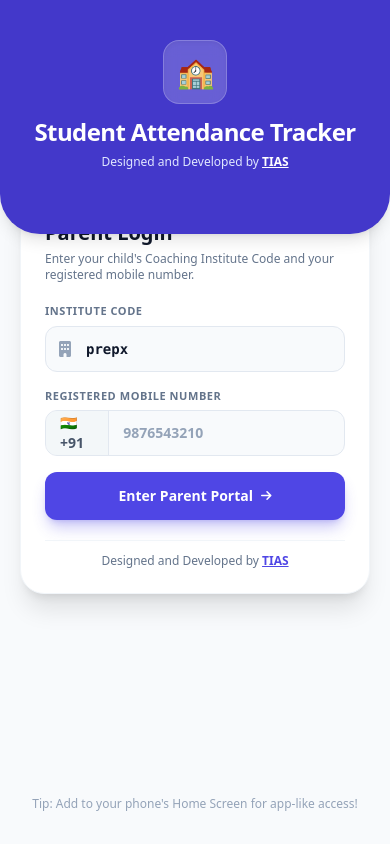
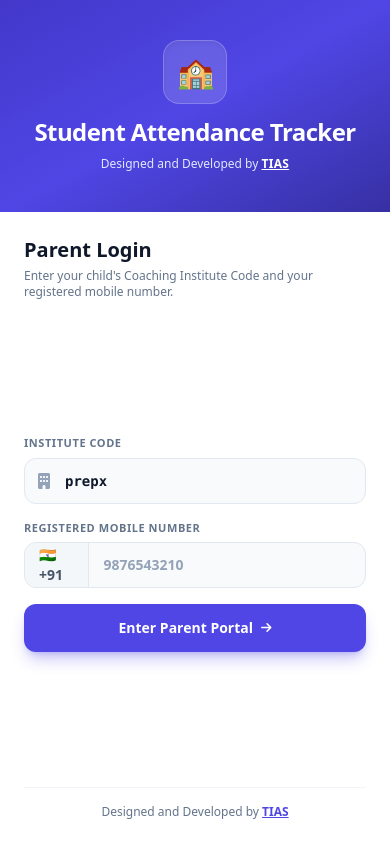
Before and after one commit to contentmail98/attendence, a FastAPI app: page /parent in a window 390 px wide. Run offline with FastAPI, Linux system fonts and the light colour scheme; some libraries are stand-ins or nearby versions.

Commit message:
Make Parent Portal UI fully responsive across mobile, tablet, and desktop without clipping

```diff
--- a/templates/parent_app.html
+++ b/templates/parent_app.html
@@ -17,28 +17,28 @@
     .pulse-ring { animation: pulse-ring 2s infinite ease-in-out; }
   </style>
 </head>
-<body class="bg-slate-100 text-slate-800 font-sans min-h-screen flex flex-col justify-between antialiased selection:bg-indigo-500 selection:text-white">
+<body class="bg-slate-100 text-slate-800 font-sans min-h-screen flex flex-col antialiased selection:bg-indigo-500 selection:text-white">
 
-  <!-- ==================== LOGIN SCREEN ==================== -->
-  <div id="loginScreen" class="min-h-screen flex flex-col justify-between max-w-md mx-auto w-full bg-slate-50 shadow-2xl relative">
+  <!-- ==================== LOGIN SCREEN (ALL-DEVICE RESPONSIVE) ==================== -->
+  <div id="loginScreen" class="min-h-screen w-full flex items-center justify-center p-0 sm:p-6 md:p-8 bg-gradient-to-br from-slate-100 via-indigo-50/40 to-slate-200">
+    <div class="w-full max-w-md sm:max-w-lg min-h-screen sm:min-h-0 bg-white sm:rounded-3xl shadow-none sm:shadow-2xl border-0 sm:border border-slate-200/80 overflow-hidden flex flex-col justify-between transition-all">
 
-    <!-- Hero Header -->
-    <div class="bg-indigo-700 pt-10 pb-16 px-6 rounded-b-[2.5rem] shadow-lg text-center text-white relative">
-      <div class="w-16 h-16 mx-auto mb-3 bg-white/20 backdrop-blur rounded-2xl flex items-center justify-center text-3xl shadow-inner border border-white/20">
-        🏫
+      <!-- Top Hero Header -->
+      <div class="bg-gradient-to-br from-indigo-700 via-indigo-600 to-indigo-800 pt-10 pb-10 px-6 sm:px-8 text-center text-white relative">
+        <div class="w-16 h-16 mx-auto mb-3 bg-white/15 backdrop-blur-md rounded-2xl flex items-center justify-center text-3xl shadow-inner border border-white/20">
+          🏫
+        </div>
+        <h1 class="text-2xl sm:text-3xl font-black tracking-tight">Student Attendance Tracker</h1>
+        <p class="text-xs sm:text-sm text-indigo-100 mt-2 font-medium">
+          Designed and Developed by <a href="https://www.tiastech.in" target="_blank" rel="noopener noreferrer" class="font-extrabold underline text-white hover:text-indigo-200 tracking-wide transition">TIAS</a>
+        </p>
       </div>
-      <h1 class="text-2xl font-black tracking-tight">Student Attendance Tracker</h1>
-      <p class="text-xs text-indigo-100 mt-1.5 font-medium">
-        Designed and Developed by <a href="https://www.tiastech.in" target="_blank" rel="noopener noreferrer" class="font-bold underline text-white hover:text-indigo-200 transition">TIAS</a>
-      </p>
-    </div>
 
-    <!-- Login Card -->
-    <div class="px-5 -mt-10 flex-1 flex flex-col justify-between pb-8">
-      <div class="bg-white rounded-3xl p-6 shadow-xl border border-slate-100 space-y-5">
+      <!-- Login Form Card Body -->
+      <div class="p-6 sm:p-8 flex-1 flex flex-col justify-between space-y-6">
         <div>
           <h2 class="text-xl font-bold text-slate-900">Parent Login</h2>
-          <p class="text-xs text-slate-500 mt-1">Enter your child's Coaching Institute Code and your registered mobile number.</p>
+          <p class="text-xs sm:text-sm text-slate-500 mt-1">Enter your child's Coaching Institute Code and your registered mobile number.</p>
         </div>
 
         <form id="loginForm" onsubmit="handleLogin(event)" class="space-y-4">
@@ -92,51 +92,48 @@
           <button
             type="submit"
             id="loginBtn"
-            class="w-full py-3.5 px-4 bg-indigo-600 hover:bg-indigo-700 active:scale-[0.99] text-white font-bold text-sm rounded-xl shadow-lg shadow-indigo-600/30 transition flex items-center justify-center gap-2"
+            class="w-full py-3.5 px-4 bg-indigo-600 hover:bg-indigo-700 active:scale-[0.99] text-white font-bold text-sm sm:text-base rounded-xl shadow-lg shadow-indigo-600/30 transition flex items-center justify-center gap-2 cursor-pointer"
           >
             <span id="loginBtnText">Enter Parent Portal</span>
             <i class="fa-solid fa-arrow-right text-xs"></i>
           </button>
         </form>
 
-        <div class="pt-3 border-t border-slate-100 text-center">
-          <p class="text-xs text-slate-500">
-            Designed and Developed by <a href="https://www.tiastech.in" target="_blank" rel="noopener noreferrer" class="font-bold underline text-indigo-600 hover:text-indigo-800 transition">TIAS</a>
+        <div class="pt-4 border-t border-slate-100 text-center">
+          <p class="text-xs text-slate-500 font-medium">
+            Designed and Developed by <a href="https://www.tiastech.in" target="_blank" rel="noopener noreferrer" class="font-extrabold underline text-indigo-600 hover:text-indigo-800 transition">TIAS</a>
           </p>
         </div>
       </div>
 
-      <!-- Quick Tips -->
-      <div class="text-center mt-6 text-xs text-slate-400">
-        <p>Tip: Add to your phone's Home Screen for app-like access!</p>
-      </div>
     </div>
   </div>
 
 
-  <!-- ==================== DASHBOARD SCREEN ==================== -->
-  <div id="dashboardScreen" class="hidden min-h-screen flex flex-col justify-between max-w-md mx-auto w-full bg-slate-50 shadow-2xl relative pb-10">
+  <!-- ==================== DASHBOARD SCREEN (RESPONSIVE) ==================== -->
+  <div id="dashboardScreen" class="hidden min-h-screen w-full flex flex-col justify-between max-w-2xl lg:max-w-3xl mx-auto bg-slate-50 shadow-none sm:shadow-2xl border-0 sm:border-x border-slate-200/80 relative pb-12 transition-all">
 
     <!-- Sticky App Header -->
-    <header class="bg-indigo-700 text-white pt-6 pb-5 px-5 shadow-md sticky top-0 z-40">
+    <header class="bg-gradient-to-r from-indigo-700 via-indigo-600 to-indigo-800 text-white pt-6 pb-5 px-5 sm:px-8 shadow-md sticky top-0 z-40">
       <div class="flex items-center justify-between gap-3">
-        <div class="flex items-center gap-3 min-w-0">
-          <div id="studentAvatar" class="w-11 h-11 rounded-full bg-indigo-100 text-indigo-700 font-extrabold flex items-center justify-center text-lg shadow-inner flex-shrink-0">
+        <div class="flex items-center gap-3 sm:gap-4 min-w-0">
+          <div id="studentAvatar" class="w-11 h-11 sm:w-12 sm:h-12 rounded-full bg-indigo-100 text-indigo-700 font-extrabold flex items-center justify-center text-lg sm:text-xl shadow-inner flex-shrink-0">
             S
           </div>
           <div class="min-w-0">
-            <h2 id="studentNameHeader" class="text-base font-extrabold truncate">Student Name</h2>
-            <p id="studentSubHeader" class="text-xs text-indigo-200 truncate">Institute • ID: #101</p>
+            <h2 id="studentNameHeader" class="text-base sm:text-lg font-extrabold truncate">Student Name</h2>
+            <p id="studentSubHeader" class="text-xs sm:text-sm text-indigo-200 truncate">Institute • ID: #101</p>
           </div>
         </div>
 
-        <div class="flex items-center gap-2">
+        <div class="flex items-center gap-2.5">
           <!-- Audio Alert Toggle -->
-          <button onclick="toggleAudio()" id="audioBtn" title="Toggle punch chime sound" class="p-2 rounded-xl bg-white/10 hover:bg-white/20 text-xs border border-white/20 transition">
+          <button onclick="toggleAudio()" id="audioBtn" title="Toggle punch chime sound" class="p-2 sm:px-3 sm:py-2 rounded-xl bg-white/10 hover:bg-white/20 text-xs font-semibold border border-white/20 transition flex items-center gap-1.5 cursor-pointer">
             <i id="audioIcon" class="fa-solid fa-volume-high text-white"></i>
+            <span class="hidden sm:inline text-xs">Sound</span>
           </button>
           <!-- Logout Button -->
-          <button onclick="handleLogout()" class="px-3 py-1.5 rounded-xl bg-white/10 hover:bg-white/20 text-xs font-semibold border border-white/20 transition">
+          <button onclick="handleLogout()" class="px-3 py-1.5 sm:px-4 sm:py-2 rounded-xl bg-white/10 hover:bg-white/20 text-xs sm:text-sm font-semibold border border-white/20 transition cursor-pointer">
             Logout
           </button>
         </div>
@@ -147,52 +144,52 @@
     </header>
 
     <!-- Main Content Area -->
-    <main class="flex-1 px-4 py-5 space-y-4">
+    <main class="flex-1 px-4 sm:px-6 md:px-8 py-6 space-y-5">
 
-      <!-- Live Status Live Banner -->
+      <!-- Live Status Banner -->
       <div class="flex items-center justify-between text-xs px-1">
-        <span class="inline-flex items-center gap-1.5 font-bold text-slate-500 uppercase tracking-wider text-[11px]">
-          <span class="w-2 h-2 rounded-full bg-emerald-500 animate-pulse"></span>
+        <span class="inline-flex items-center gap-1.5 font-bold text-slate-500 uppercase tracking-wider text-[11px] sm:text-xs">
+          <span class="w-2.5 h-2.5 rounded-full bg-emerald-500 animate-pulse"></span>
           Live Sync Active
         </span>
-        <button id="refreshBtn" onclick="refreshData()" class="px-2.5 py-1 rounded-lg bg-indigo-50 hover:bg-indigo-100 active:scale-95 text-indigo-700 font-bold text-xs flex items-center gap-1.5 border border-indigo-200/60 shadow-2xs transition-all">
+        <button id="refreshBtn" onclick="refreshData()" class="px-3 py-1.5 rounded-xl bg-indigo-50 hover:bg-indigo-100 active:scale-95 text-indigo-700 font-bold text-xs flex items-center gap-1.5 border border-indigo-200/60 shadow-2xs transition-all cursor-pointer">
           <i id="refreshIcon" class="fa-solid fa-arrows-rotate text-[11px] transition-transform"></i>
           <span id="refreshText">Refresh</span>
         </button>
       </div>
 
       <!-- Today's Status Card -->
-      <div id="todayCard" class="bg-white rounded-2xl p-5 shadow-sm border border-slate-200/80 flex items-center justify-between">
+      <div id="todayCard" class="bg-white rounded-2xl sm:rounded-3xl p-5 sm:p-6 shadow-sm border border-slate-200/80 flex items-center justify-between transition hover:shadow-md">
         <div>
-          <p class="text-[11px] font-bold uppercase tracking-wider text-slate-400">Today's Status</p>
-          <div id="todayStatusText" class="text-base font-extrabold text-slate-800 mt-1 flex items-center gap-2">
+          <p class="text-[11px] sm:text-xs font-bold uppercase tracking-wider text-slate-400">Today's Status</p>
+          <div id="todayStatusText" class="text-base sm:text-lg font-extrabold text-slate-800 mt-1 flex items-center gap-2">
             <span class="w-3 h-3 rounded-full bg-slate-300"></span> Loading...
           </div>
-          <p id="todaySubText" class="text-xs text-slate-500 mt-0.5">Waiting for biometric gate scan</p>
+          <p id="todaySubText" class="text-xs sm:text-sm text-slate-500 mt-0.5">Waiting for biometric gate scan</p>
         </div>
-        <div id="todayStatusBadge" class="w-12 h-12 rounded-2xl bg-slate-100 flex items-center justify-center text-xl">
+        <div id="todayStatusBadge" class="w-12 h-12 sm:w-14 sm:h-14 rounded-2xl bg-slate-100 flex items-center justify-center text-xl sm:text-2xl shadow-inner">
           ⏳
         </div>
       </div>
 
       <!-- History Heading -->
       <div class="flex items-center justify-between pt-2 px-1">
-        <h3 class="text-sm font-bold text-slate-800">Attendance Log</h3>
-        <span id="logCountBadge" class="text-xs font-medium text-slate-500 bg-slate-200/70 px-2.5 py-0.5 rounded-full">
+        <h3 class="text-sm sm:text-base font-bold text-slate-800">Attendance Log</h3>
+        <span id="logCountBadge" class="text-xs font-semibold text-slate-500 bg-slate-200/70 px-2.5 py-0.5 rounded-full">
           0 logs
         </span>
       </div>
 
       <!-- Attendance Records Feed -->
-      <div id="attendanceLogsList" class="space-y-3 pb-6">
+      <div id="attendanceLogsList" class="space-y-4 pb-6">
         <!-- Rendered dynamically -->
       </div>
 
       <!-- Empty State -->
-      <div id="emptyState" class="hidden text-center py-12 px-6 bg-white rounded-2xl border border-slate-200">
-        <div class="text-4xl mb-3">📋</div>
-        <h4 class="text-sm font-bold text-slate-800">No Attendance Records Yet</h4>
-        <p class="text-xs text-slate-500 mt-1 leading-relaxed">
+      <div id="emptyState" class="hidden text-center py-12 px-6 bg-white rounded-2xl sm:rounded-3xl border border-slate-200">
+        <div class="text-4xl sm:text-5xl mb-3">📋</div>
+        <h4 class="text-base font-bold text-slate-800">No Attendance Records Yet</h4>
+        <p class="text-xs sm:text-sm text-slate-500 mt-1.5 max-w-sm mx-auto leading-relaxed">
           When this student punches their fingerprint or face at the coaching center's biometric terminal, events will appear here in real time.
         </p>
       </div>
@@ -341,7 +338,7 @@
       if (activeStudents.length > 1) {
         tabs.classList.remove('hidden');
         tabs.innerHTML = activeStudents.map(s => `
-          <button onclick="switchStudent('${s.student_id}')" class="px-3 py-1 rounded-full whitespace-nowrap font-medium transition ${
+          <button onclick="switchStudent('${s.student_id}')" class="px-3.5 py-1.5 rounded-full whitespace-nowrap font-medium transition cursor-pointer ${
             s.student_id === student.student_id ? 'bg-white text-indigo-700 shadow font-bold' : 'bg-indigo-800 text-indigo-200'
           }">
             ${s.name}
@@ -396,13 +393,13 @@
 
       icon.className = 'fa-solid fa-check text-[11px] text-emerald-600';
       text.textContent = 'Updated!';
-      btn.className = 'px-2.5 py-1 rounded-lg bg-emerald-50 text-emerald-700 font-bold text-xs flex items-center gap-1.5 border border-emerald-200 transition-all';
+      btn.className = 'px-3 py-1.5 rounded-xl bg-emerald-50 text-emerald-700 font-bold text-xs flex items-center gap-1.5 border border-emerald-200 transition-all cursor-pointer';
 
       setTimeout(() => {
         if (!icon || !btn) return;
         icon.className = 'fa-solid fa-arrows-rotate text-[11px] transition-transform';
         text.textContent = 'Refresh';
-        btn.className = 'px-2.5 py-1 rounded-lg bg-indigo-50 hover:bg-indigo-100 active:scale-95 text-indigo-700 font-bold text-xs flex items-center gap-1.5 border border-indigo-200/60 shadow-2xs transition-all';
+        btn.className = 'px-3 py-1.5 rounded-xl bg-indigo-50 hover:bg-indigo-100 active:scale-95 text-indigo-700 font-bold text-xs flex items-center gap-1.5 border border-indigo-200/60 shadow-2xs transition-all cursor-pointer';
         btn.disabled = false;
       }, 1000);
     }
@@ -478,22 +475,22 @@
           const timeStr = !isNaN(d.getTime()) ? d.toLocaleTimeString([], { hour: '2-digit', minute: '2-digit' }) : '--:--';
 
           return `
-            <div class="p-3.5 flex items-center justify-between gap-3 hover:bg-slate-50/70 transition">
-              <div class="flex items-center gap-3 min-w-0">
-                <div class="w-10 h-10 rounded-xl flex-shrink-0 flex items-center justify-center font-black text-xs ${
+            <div class="p-3.5 sm:p-4 flex items-center justify-between gap-3 hover:bg-slate-50/70 transition">
+              <div class="flex items-center gap-3 sm:gap-4 min-w-0">
+                <div class="w-10 h-10 sm:w-11 sm:h-11 rounded-xl flex-shrink-0 flex items-center justify-center font-black text-xs ${
                   isEntry ? 'bg-emerald-100 text-emerald-800' : 'bg-rose-100 text-rose-800'
                 }">
                   ${isEntry ? '➔ IN' : '← OUT'}
                 </div>
                 <div class="min-w-0">
-                  <div class="text-sm font-extrabold text-slate-900">${timeStr}</div>
-                  <div class="text-[11px] text-slate-400 truncate max-w-[170px] mt-0.5">
+                  <div class="text-sm sm:text-base font-extrabold text-slate-900">${timeStr}</div>
+                  <div class="text-[11px] sm:text-xs text-slate-400 truncate max-w-[190px] sm:max-w-xs mt-0.5">
                     📍 ${log.device_name || 'Biometric Terminal'}
                   </div>
                 </div>
               </div>
               <div>
-                <span class="text-[10px] font-black uppercase px-2.5 py-1 rounded-md tracking-wider ${
+                <span class="text-[10px] sm:text-xs font-black uppercase px-2.5 py-1 rounded-md tracking-wider ${
                   isEntry ? 'bg-emerald-50 text-emerald-700 border border-emerald-200' : 'bg-rose-50 text-rose-700 border border-rose-200'
                 }">
                   ${log.punch_type}
@@ -504,15 +501,15 @@
         }).join('');
 
         return `
-          <div class="bg-white rounded-2xl shadow-sm border border-slate-200/80 overflow-hidden mb-4">
+          <div class="bg-white rounded-2xl sm:rounded-3xl shadow-sm border border-slate-200/80 overflow-hidden mb-4">
             <!-- Date Fragment Header -->
-            <div class="bg-slate-50/90 px-4 py-2.5 border-b border-slate-100 flex items-center justify-between">
+            <div class="bg-slate-50/90 px-4 sm:px-5 py-2.5 sm:py-3 border-b border-slate-100 flex items-center justify-between">
               <div class="flex items-center gap-2">
-                <i class="fa-regular fa-calendar-days text-indigo-500 text-xs"></i>
-                <span class="text-xs font-bold text-slate-800">${displayTitle}</span>
-                ${displaySubtitle ? `<span class="text-[11px] text-slate-400">• ${displaySubtitle}</span>` : ''}
+                <i class="fa-regular fa-calendar-days text-indigo-500 text-xs sm:text-sm"></i>
+                <span class="text-xs sm:text-sm font-bold text-slate-800">${displayTitle}</span>
+                ${displaySubtitle ? `<span class="text-[11px] sm:text-xs text-slate-400">• ${displaySubtitle}</span>` : ''}
               </div>
-              <span class="text-[10px] font-semibold text-slate-500 bg-white border border-slate-200/80 px-2 py-0.5 rounded-full shadow-2xs">
+              <span class="text-[10px] sm:text-xs font-semibold text-slate-500 bg-white border border-slate-200/80 px-2.5 py-0.5 rounded-full shadow-2xs">
                 ${group.items.length} ${group.items.length === 1 ? 'punch' : 'punches'}
               </span>
             </div>
@@ -534,7 +531,7 @@
         todayText.innerHTML = '<span class="w-3 h-3 rounded-full bg-slate-300 inline-block"></span> No activity today';
         todaySub.textContent = 'Awaiting punch from biometric gate';
         todayBadge.innerHTML = '⚪';
-        todayBadge.className = 'w-12 h-12 rounded-2xl bg-slate-100 flex items-center justify-center text-xl';
+        todayBadge.className = 'w-12 h-12 sm:w-14 sm:h-14 rounded-2xl bg-slate-100 flex items-center justify-center text-xl sm:text-2xl shadow-inner';
         return;
       }
 
@@ -546,7 +543,7 @@
         todayText.innerHTML = '<span class="w-3 h-3 rounded-full bg-slate-300 inline-block"></span> No punches today';
         todaySub.textContent = `Last punch on ${pDate.toLocaleDateString([], { month: 'short', day: 'numeric' })}`;
         todayBadge.innerHTML = '⚪';
-        todayBadge.className = 'w-12 h-12 rounded-2xl bg-slate-100 flex items-center justify-center text-xl';
+        todayBadge.className = 'w-12 h-12 sm:w-14 sm:h-14 rounded-2xl bg-slate-100 flex items-center justify-center text-xl sm:text-2xl shadow-inner';
         return;
       }
 
@@ -557,12 +554,12 @@
         todayText.innerHTML = '<span class="w-3 h-3 rounded-full bg-emerald-500 inline-block animate-ping"></span> <span class="text-emerald-700 font-extrabold">Currently IN Center</span>';
         todaySub.textContent = `Checked in today at ${timeStr}`;
         todayBadge.innerHTML = '🏫';
-        todayBadge.className = 'w-12 h-12 rounded-2xl bg-emerald-100 border border-emerald-200 flex items-center justify-center text-xl';
+        todayBadge.className = 'w-12 h-12 sm:w-14 sm:h-14 rounded-2xl bg-emerald-100 border border-emerald-200 flex items-center justify-center text-xl sm:text-2xl shadow-inner';
       } else {
         todayText.innerHTML = '<span class="w-3 h-3 rounded-full bg-rose-500 inline-block"></span> <span class="text-rose-700 font-extrabold">Checked OUT</span>';
         todaySub.textContent = `Left center today at ${timeStr}`;
         todayBadge.innerHTML = '👋';
-        todayBadge.className = 'w-12 h-12 rounded-2xl bg-rose-100 border border-rose-200 flex items-center justify-center text-xl';
+        todayBadge.className = 'w-12 h-12 sm:w-14 sm:h-14 rounded-2xl bg-rose-100 border border-rose-200 flex items-center justify-center text-xl sm:text-2xl shadow-inner';
       }
     }
 
```
